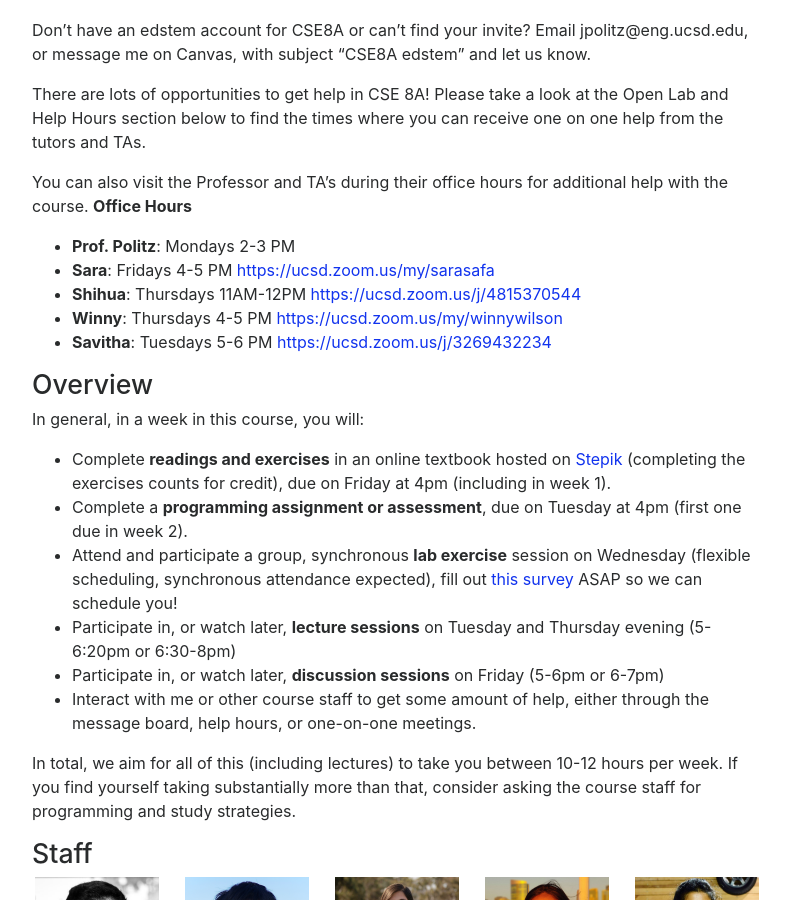
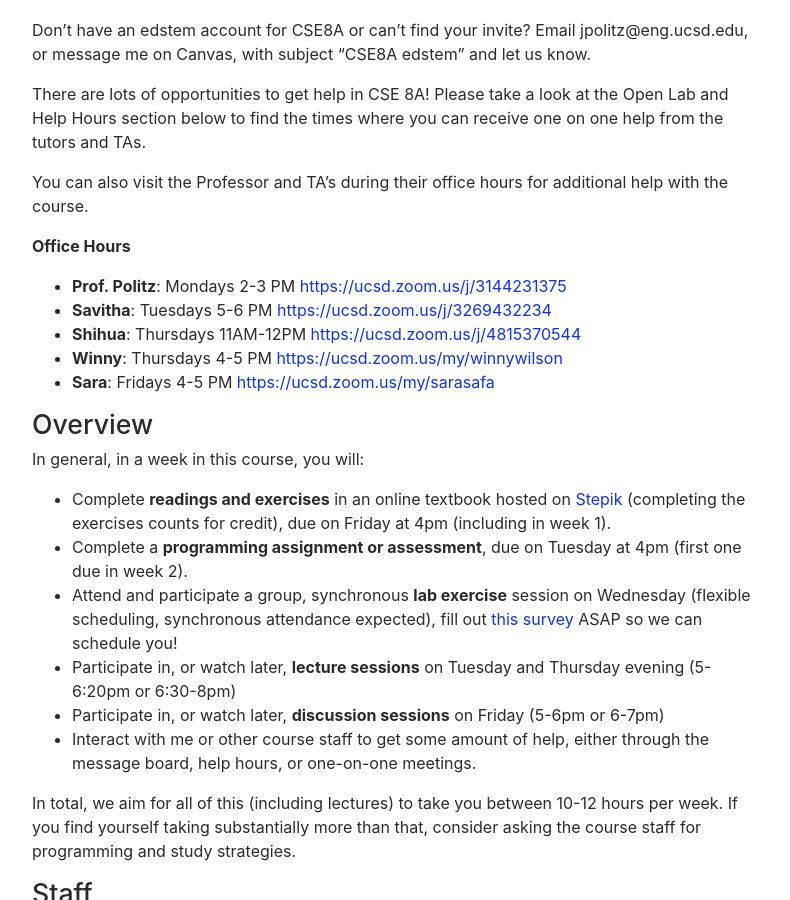
Before and after one commit to ucsd-cse8a-w21/ucsd-cse8a-w21.github.io, a Jekyll site: the page built from index.md, in a window 1280 px wide and 900 px high, scrolled down 1280 px. Shown: the whole window, without its empty margins (243-1033 px from the left). Built offline with Jekyll 4.4.1, drawn with Linux system fonts in a browser that asks for light colours; nearby versions of some CDN libraries; part of the change alters nothing that is shown.

Commit message:
Update index.md

```diff
--- a/index.md
+++ b/index.md
@@ -59,12 +59,15 @@ There are lots of opportunities to get help in CSE 8A! Please take a look at the
 section below to find the times where you can receive one on one help from the tutors and TAs.
 
 You can also visit the Professor and TA's during their office hours for additional help with the course.
+
 **Office Hours**
-- **Prof. Politz**: Mondays 2-3 PM
-- **Sara**: Fridays 4-5 PM  [https://ucsd.zoom.us/my/sarasafa](https://ucsd.zoom.us/my/sarasafa)
+- **Prof. Politz**: Mondays 2-3 PM  [https://ucsd.zoom.us/j/3144231375](https://ucsd.zoom.us/j/3144231375)
+- **Savitha**: Tuesdays 5-6 PM  [https://ucsd.zoom.us/j/3269432234](https://ucsd.zoom.us/j/3269432234)
 - **Shihua**: Thursdays 11AM-12PM  [https://ucsd.zoom.us/j/4815370544](https://ucsd.zoom.us/j/4815370544)
 - **Winny**: Thursdays 4-5 PM  [https://ucsd.zoom.us/my/winnywilson](https://ucsd.zoom.us/my/winnywilson)
-- **Savitha**: Tuesdays 5-6 PM  [https://ucsd.zoom.us/j/3269432234](https://ucsd.zoom.us/j/3269432234)
+- **Sara**: Fridays 4-5 PM  [https://ucsd.zoom.us/my/sarasafa](https://ucsd.zoom.us/my/sarasafa)
+
+
 
 ## Overview
 
```
